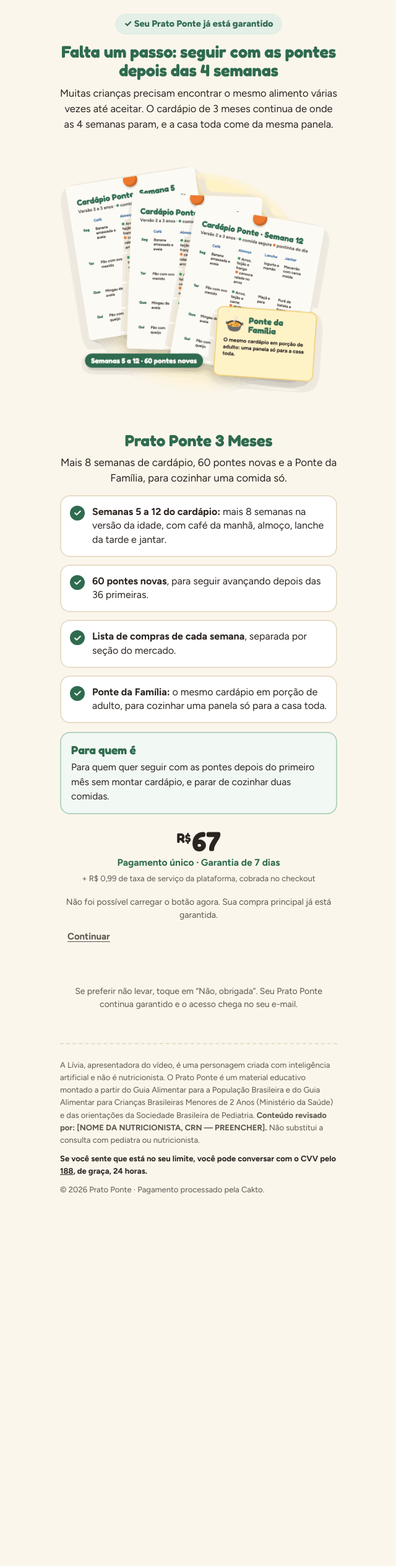
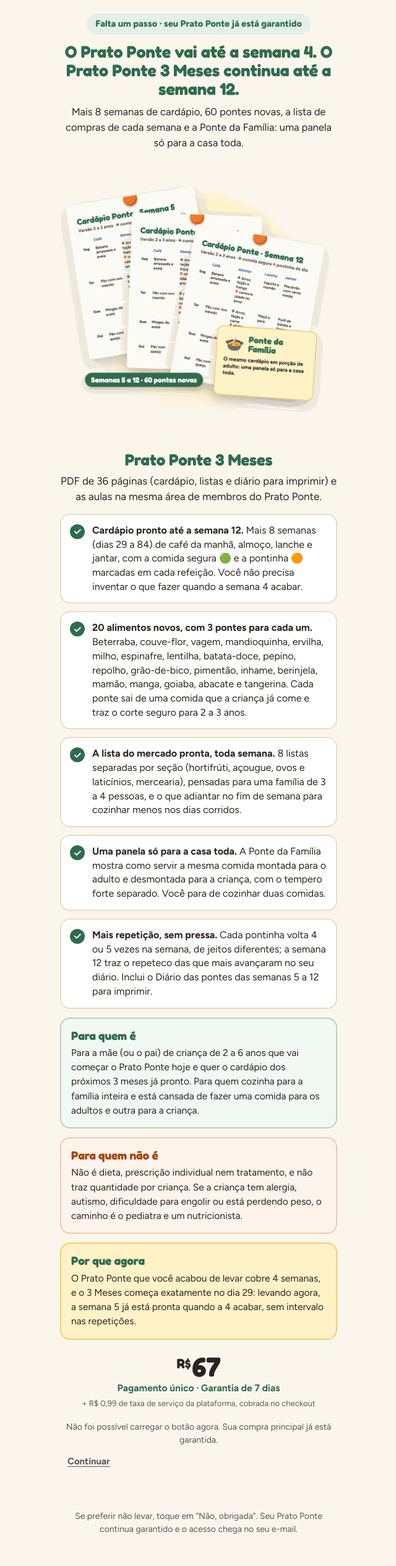
Before and after one commit to victor121h/prato-ponte, a plain HTML site: page upsell-1.html in a window 1280 px wide. Shown: the top 2527 px of the page at 62% size, without its empty margins (319-959 px from the left). Before the commit the page ends 1970 px from the top, so only its background shows below. Drawn offline with Linux system fonts and the light colour scheme.

Commit message:
Upsell 1 com o texto da página de venda; ajustes nos upsells
Co-Authored-By: Claude Opus 5.5 <noreply@anthropic.com>

```diff
--- a/css/estilo.css
+++ b/css/estilo.css
@@ -640,6 +640,9 @@ p { margin: 0; }
   font-weight: 800; font-size: 14.5px; text-align: center;
 }
 .para-quem { margin-top: 14px; }
+.por-que-agora { margin-top: 14px; padding: 16px; border-radius: 16px; background: var(--milho-claro); border: 2px solid #F1CF6B; }
+.por-que-agora h3 { font-size: 19px; }
+.por-que-agora p { margin-top: 6px; font-size: 15.5px; }
 .upsell { padding: 22px 0 8px; }
 .upsell h1 { font-size: 27px; text-align: center; }
 .upsell .lead { margin-top: 10px; text-align: center; font-size: 16.5px; }
--- a/upsell-1.html
+++ b/upsell-1.html
@@ -23,25 +23,28 @@
 <body data-pagina="upsell-1">
   <main class="pagina">
     <section class="upsell">
-      <p class="garantido"><span aria-hidden="true">✓</span> Seu Prato Ponte já está garantido</p>
-      <h1>Falta um passo: seguir com as pontes depois das 4 semanas</h1>
-      <p class="lead">Muitas crianças precisam encontrar o mesmo alimento várias vezes até aceitar. O cardápio de 3 meses continua de onde as 4 semanas param, e a casa toda come da mesma panela.</p>
+      <p class="garantido">Falta um passo <span aria-hidden="true">·</span> seu Prato Ponte já está garantido</p>
+      <h1>O Prato Ponte vai até a semana 4. O Prato Ponte 3 Meses continua até a semana 12.</h1>
+      <p class="lead">Mais 8 semanas de cardápio, 60 pontes novas, a lista de compras de cada semana e a Ponte da Família: uma panela só para a casa toda.</p>
 
       <div class="midia midia--quadrada midia--contain" data-ph="img/up1.png">
         <img src="img/up1.png" alt="Prato Ponte 3 Meses: cardápio das semanas 5 a 12, pontes novas e a Ponte da Família" width="1000" height="1000" decoding="async" onerror="this.remove()">
       </div>
 
       <h2 class="produto-nome">Prato Ponte 3 Meses</h2>
-      <p class="produto-desc">Mais 8 semanas de cardápio, 60 pontes novas e a Ponte da Família, para cozinhar uma comida só.</p>
+      <p class="produto-desc">PDF de 36 páginas (cardápio, listas e diário para imprimir) e as aulas na mesma área de membros do Prato Ponte.</p>
 
       <ul class="lista-check">
-        <li><strong>Semanas 5 a 12 do cardápio:</strong> mais 8 semanas na versão da idade, com café da manhã, almoço, lanche da tarde e jantar.</li>
-        <li><strong>60 pontes novas</strong>, para seguir avançando depois das 36 primeiras.</li>
-        <li><strong>Lista de compras de cada semana</strong>, separada por seção do mercado.</li>
-        <li><strong>Ponte da Família:</strong> o mesmo cardápio em porção de adulto, para cozinhar uma panela só para a casa toda.</li>
+        <li><strong>Cardápio pronto até a semana 12.</strong> Mais 8 semanas (dias 29 a 84) de café da manhã, almoço, lanche e jantar, com a comida segura 🟢 e a pontinha 🟠 marcadas em cada refeição. Você não precisa inventar o que fazer quando a semana 4 acabar.</li>
+        <li><strong>20 alimentos novos, com 3 pontes para cada um.</strong> Beterraba, couve-flor, vagem, mandioquinha, ervilha, milho, espinafre, lentilha, batata-doce, pepino, repolho, grão-de-bico, pimentão, inhame, berinjela, mamão, manga, goiaba, abacate e tangerina. Cada ponte sai de uma comida que a criança já come e traz o corte seguro para 2 a 3 anos.</li>
+        <li><strong>A lista do mercado pronta, toda semana.</strong> 8 listas separadas por seção (hortifrúti, açougue, ovos e laticínios, mercearia), pensadas para uma família de 3 a 4 pessoas, e o que adiantar no fim de semana para cozinhar menos nos dias corridos.</li>
+        <li><strong>Uma panela só para a casa toda.</strong> A Ponte da Família mostra como servir a mesma comida montada para o adulto e desmontada para a criança, com o tempero forte separado. Você para de cozinhar duas comidas.</li>
+        <li><strong>Mais repetição, sem pressa.</strong> Cada pontinha volta 4 ou 5 vezes na semana, de jeitos diferentes; a semana 12 traz o repeteco das que mais avançaram no seu diário. Inclui o Diário das pontes das semanas 5 a 12 para imprimir.</li>
       </ul>
 
-      <div class="cartao cartao--sim para-quem"><h3>Para quem é</h3><p>Para quem quer seguir com as pontes depois do primeiro mês sem montar cardápio, e parar de cozinhar duas comidas.</p></div>
+      <div class="cartao cartao--sim para-quem"><h3>Para quem é</h3><p>Para a mãe (ou o pai) de criança de 2 a 6 anos que vai começar o Prato Ponte hoje e quer o cardápio dos próximos 3 meses já pronto. Para quem cozinha para a família inteira e está cansada de fazer uma comida para os adultos e outra para a criança.</p></div>
+      <div class="cartao cartao--nao para-quem"><h3>Para quem não é</h3><p>Não é dieta, prescrição individual nem tratamento, e não traz quantidade por criança. Se a criança tem alergia, autismo, dificuldade para engolir ou está perdendo peso, o caminho é o pediatra e um nutricionista.</p></div>
+      <div class="por-que-agora"><h3>Por que agora</h3><p>O Prato Ponte que você acabou de levar cobre 4 semanas, e o 3 Meses começa exatamente no dia 29: levando agora, a semana 5 já está pronta quando a 4 acabar, sem intervalo nas repetições.</p></div>
 
       <div class="preco-up">
         <div class="valor"><small>R$</small>67</div>
@@ -54,7 +57,7 @@
       <div class="cakto-area" id="cakto-area"
            data-oferta="up1" data-tipo="upsell"
            data-aceitar="upsell-2.html" data-recusar="downsell-1.html"
-           data-texto-sim="Sim, quero adicionar por R$ 67"></div>
+           data-texto-sim="Sim, quero o Prato Ponte 3 Meses por R$ 67"></div>
 
       <p class="nota-up">Se preferir não levar, toque em “Não, obrigada”. Seu Prato Ponte continua garantido e o acesso chega no seu <span class="sem-quebra">e-mail</span>.</p>
     </section>
```
Also changed, not shown: downsell-1.html (+11 -9 lines), downsell-2.html (+4 -4 lines), downsell-3.html (+4 -4 lines), upsell-2.html (+3 -3 lines), upsell-3.html (+3 -3 lines).
